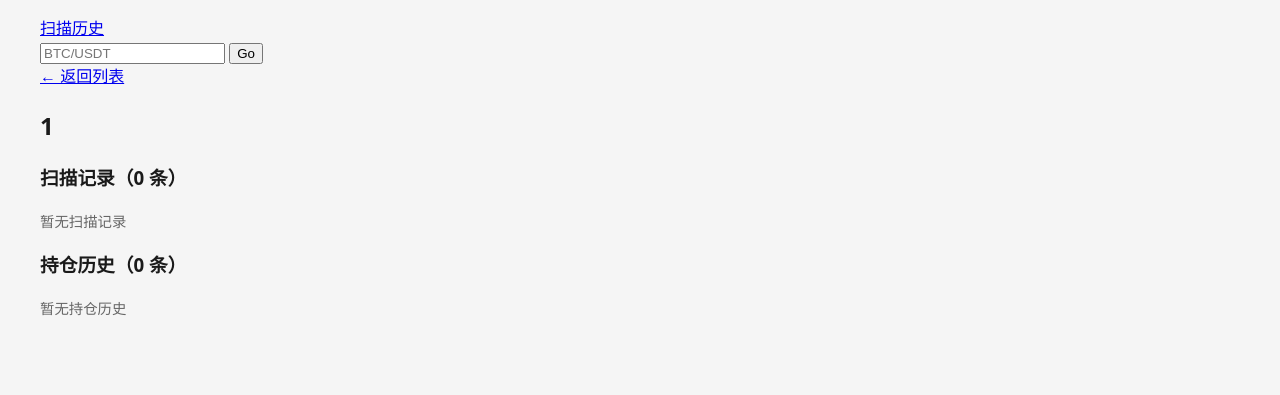
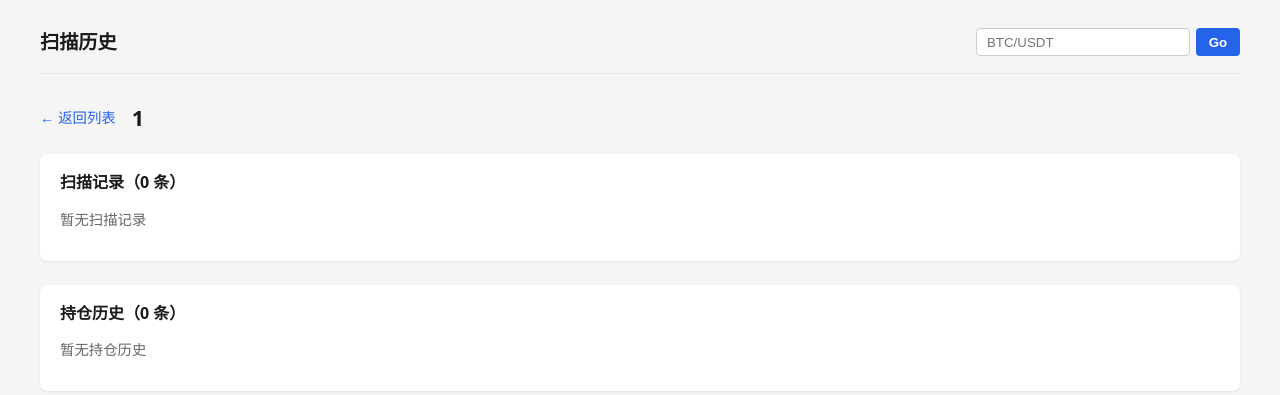
Before and after one commit to renliang/coin, a Flask app: page /coin/1 in a window 1280 px wide. Shown: the top 395 px of the page. Run offline with Flask 3, Linux system fonts and the light colour scheme; data that the repository does not hold is empty.

Commit message:
style: add navigation, card sections, and score/pnl highlight styles

```diff
--- a/history_ui/static/style.css
+++ b/history_ui/static/style.css
@@ -125,3 +125,131 @@ tbody tr:hover {
 .pager .btn:hover {
   background: #eff6ff;
 }
+
+/* 顶部导航 */
+.site-header {
+  display: flex;
+  align-items: center;
+  justify-content: space-between;
+  padding: 0.75rem 0 1rem;
+  border-bottom: 1px solid #e5e5e5;
+  margin-bottom: 1.25rem;
+}
+
+.site-title {
+  font-size: 1.2rem;
+  font-weight: 700;
+  color: #1a1a1a;
+  text-decoration: none;
+}
+
+.site-title:hover {
+  color: #2563eb;
+}
+
+.site-search {
+  display: flex;
+  gap: 0.4rem;
+}
+
+.site-search input[type="text"] {
+  padding: 0.35rem 0.6rem;
+  border: 1px solid #ccc;
+  border-radius: 4px;
+  min-width: 12rem;
+}
+
+.site-search button {
+  padding: 0.35rem 0.8rem;
+  background: #2563eb;
+  color: #fff;
+  border: none;
+  border-radius: 4px;
+  cursor: pointer;
+  font-weight: 600;
+}
+
+.site-search button:hover {
+  background: #1d4ed8;
+}
+
+.site-main {
+  padding-top: 0.5rem;
+}
+
+/* 币种链接 */
+.symbol-link {
+  color: #2563eb;
+  font-weight: 600;
+  text-decoration: none;
+}
+
+.symbol-link:hover {
+  text-decoration: underline;
+}
+
+/* 详情页顶部 */
+.page-back {
+  display: flex;
+  align-items: center;
+  gap: 1rem;
+  margin-bottom: 1.25rem;
+}
+
+.page-back a {
+  color: #2563eb;
+  text-decoration: none;
+  font-size: 0.9rem;
+}
+
+.page-back a:hover {
+  text-decoration: underline;
+}
+
+.page-symbol {
+  margin: 0;
+  font-size: 1.35rem;
+}
+
+/* 卡片区块 */
+.card {
+  background: #fff;
+  border-radius: 8px;
+  box-shadow: 0 1px 3px rgba(0, 0, 0, 0.08);
+  padding: 1rem 1.25rem;
+  margin-bottom: 1.5rem;
+}
+
+.card-title {
+  margin: 0 0 0.75rem;
+  font-size: 1rem;
+  font-weight: 600;
+}
+
+/* 得分高亮 */
+.score-high {
+  background: #f0fdf4;
+}
+
+.score-high:hover {
+  background: #dcfce7;
+}
+
+.score-low {
+  background: #fefce8;
+}
+
+.score-low:hover {
+  background: #fef9c3;
+}
+
+/* 盈亏颜色 */
+.pnl-pos td:nth-child(5) {
+  color: #16a34a;
+  font-weight: 600;
+}
+
+.pnl-neg td:nth-child(5) {
+  color: #dc2626;
+  font-weight: 600;
+}
```
